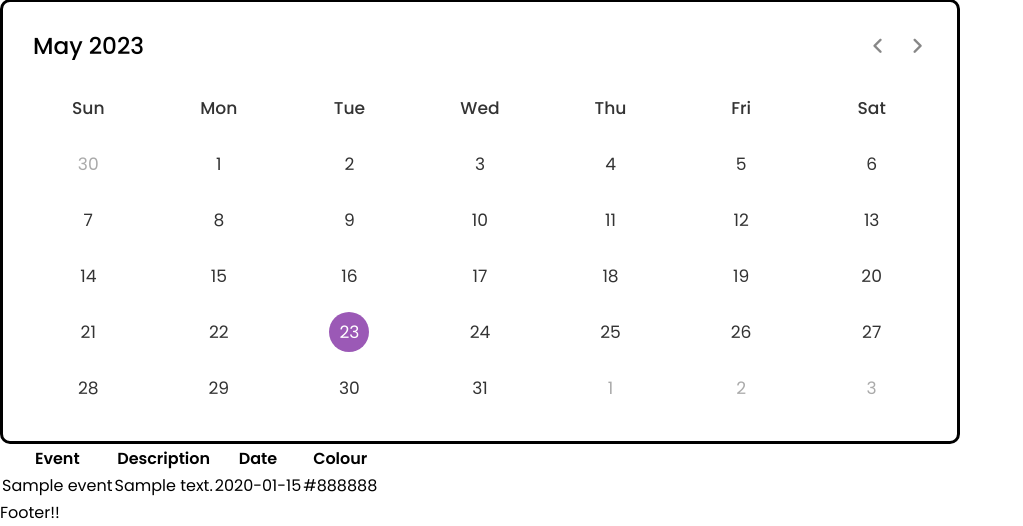
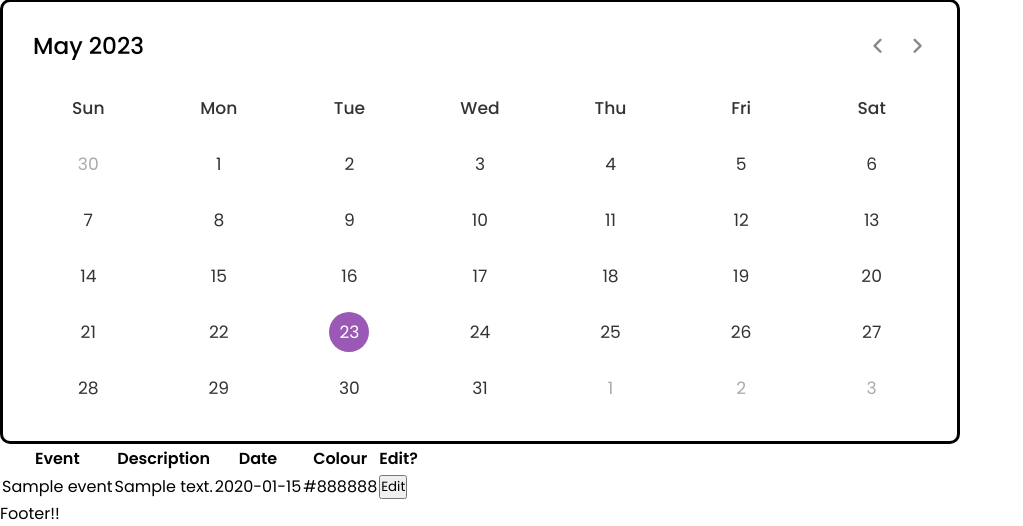
Before and after one commit to Anna19531/Flask-app, a Flask app: page /calendar in a window 1280 px wide. Shown: the part 408-934 px from the top of the page, without its empty margins (0-1023 px from the left). Run offline with Flask 3, Linux system fonts and the light colour scheme; tables that the repository leaves empty hold one stand-in row (values such as "Sample post").

Commit message:
Edit events

```diff
--- a/app/routes.py
+++ b/app/routes.py
@@ -16,16 +16,28 @@ def calendar():
     form = EventForm()
     form.colour.choices = [(1, "Red"), (2, "Blue"), (3, "Green"), (4, "Yellow"), (5, "Orange"), (6, "Purple"), (7, "Black")]
     events = Event.query.all()
-    if form.validate_on_submit():
-        new_event = models.Event()
-        new_event.name = form.name.data
-        new_event.description = form.description.data
-        new_event.date = form.date.data
-        new_event.colour = form.colour.data
-        db.session().add(new_event)
-        db.session().commit()
-        msg = "OK" if new_event else sys.last_value
-        return make_response(msg, 200)
+    if request.method  == "POST":
+        action = request.form["action"]
+        if action == "add":
+            print("add")
+            new_event = models.Event()
+            new_event.name = form.name.data
+            new_event.description = form.description.data
+            new_event.date = form.date.data
+            new_event.colour = form.colour.data
+            db.session().add(new_event)
+            db.session().commit()
+            msg = "OK" if new_event else sys.last_value
+            return make_response(msg, 200)
+        elif action == "edit":
+            print("edit")
+            id = request.form["id"]
+            event = Event.query.get(id)
+            event.name = form.name.data
+            event.description = form.description.data
+            event.date = form.date.data
+            event.colour = form.colour.data
+            db.session().commit()
     return render_template("calendar.html", form=form, events=events)
 
 
--- a/app/static/js/script.js
+++ b/app/static/js/script.js
@@ -52,6 +52,10 @@ function openForm() {
   document.getElementById("myForm").style.display = "block";
 }
 
+function openEditForm() {
+    document.getElementById("myEditForm").style.display = "block";
+  }
+
 function closeForm() {
   document.getElementById("myForm").style.display = "none";
 }
--- a/app/templates/calendar.html
+++ b/app/templates/calendar.html
@@ -36,6 +36,7 @@
 		{{ form.description.label }} {{ form.description(size=50) }}
 		{{ form.date.label }} {{ form.date }}
 		{{ form.colour.label }} {{ form.colour(size=20) }}
+		<input type = "hidden" name = "action" value = "add">
 		<input type="submit" value="Save">
 		<button type="button" class="btn cancel" onclick="closeForm()">Close</button>
 	</form>
@@ -55,6 +56,9 @@
 			<th>
 				Colour
 			</th>
+			<th>
+				Edit?
+			</th>
 		</tr>
 		<tr>
 			{% for event in events %}
@@ -71,12 +75,26 @@
 				{{ event.colour }}
 			</td>
 			<td>
-				<button class="open-button" onclick="openForm()">Edit</button>
+				<button class="open" onclick="openEditForm()">Edit</button>
+				<div class = "form-popup" id = "myEditForm">
+					<form method="POST" action="/calendar" class = "form-container">
+						{{ form.csrf_token }}
+						{{ form.name.label }} {{ form.name }}
+						{{ form.description.label }} {{ form.description(size=50) }}
+						{{ form.date.label }} {{ form.date }}
+						{{ form.colour.label }} {{ form.colour }}
+						<input type = "hidden" name = "action" value = "edit">
+						<input type = "hidden" name = id value = "{{ event.id }}">
+						<input type="submit" value="Save">
+						<button type="button" class="btn cancel" onclick="closeForm()">Close</button>
+					</form>
+				</div>
 			</td>
 		</tr>
 		{% endfor %}
 	</table>
 
+
 </body>
 </html>
 
```
